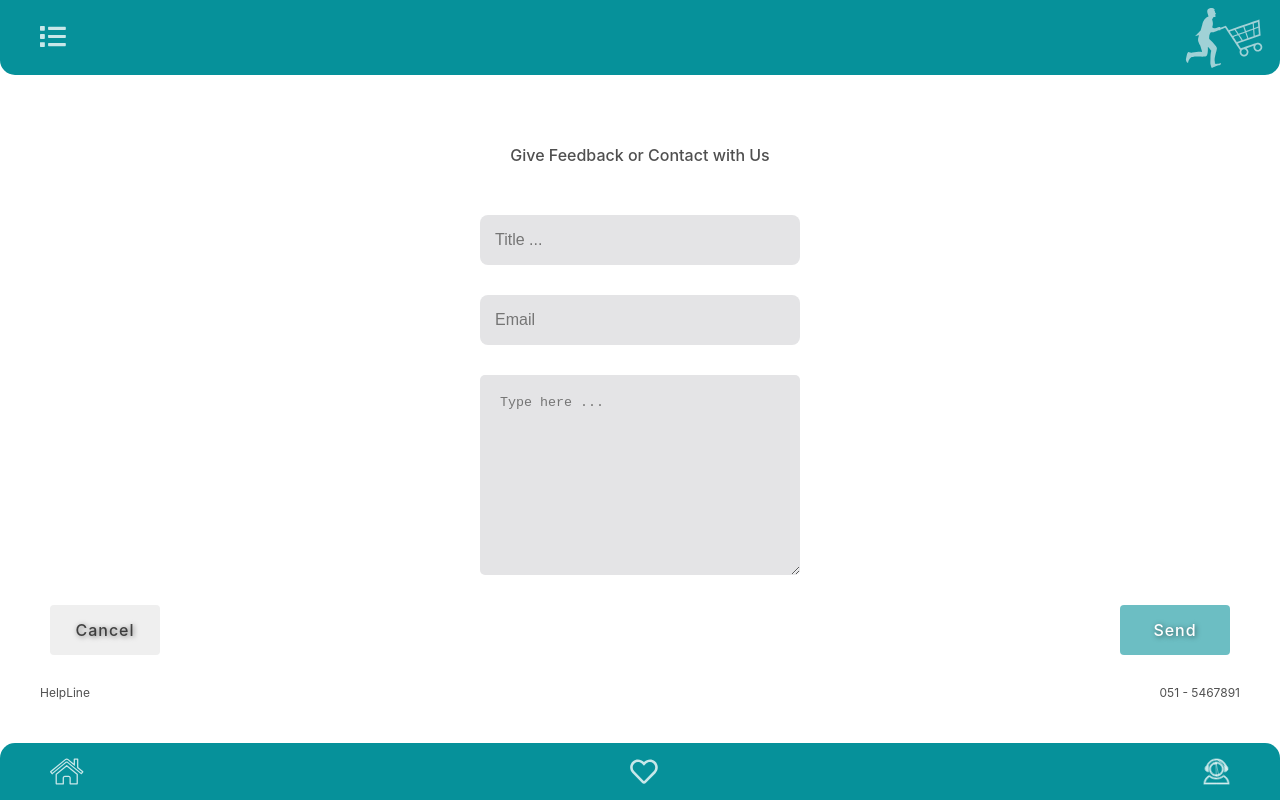
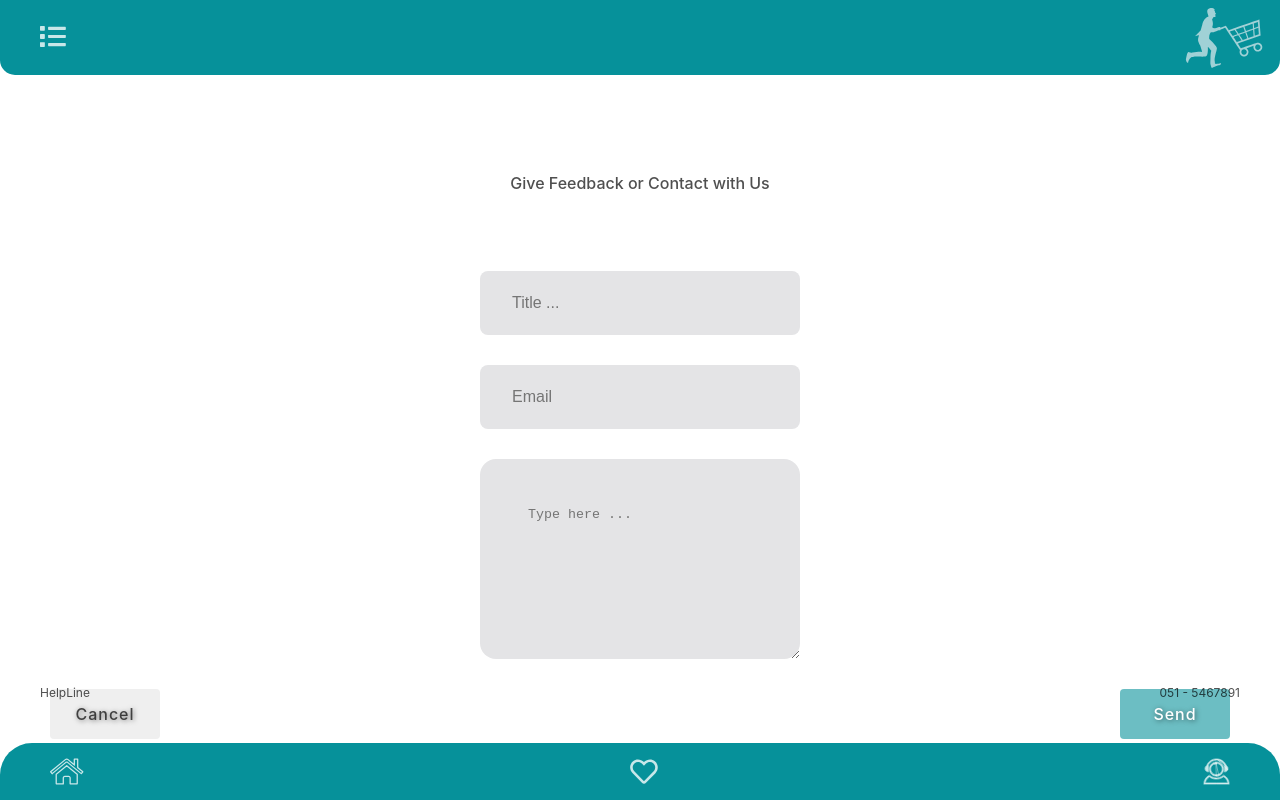
Before and after one commit to its-mustafa07/shopSmart, a React (Create React App) app: page /customer-services in a window 1280 px wide. Built offline with nearby package versions, Linux system fonts and the light colour scheme.

Commit message:
updating theme and settings page animations

```diff
--- a/src/pages/styles/customerContact.styles.js
+++ b/src/pages/styles/customerContact.styles.js
@@ -8,12 +8,14 @@ export const Form = styled.form`
   padding: 5rem 2rem;
   gap: 3rem;
 `;
+
 export const Buttons = styled.div`
   width: 100%;
   display: flex;
   justify-content: space-between;
   padding: 0 3rem;
 `;
+
 export const TextPara = styled.div`
   width: 100%;
   display: flex;
@@ -21,6 +23,7 @@ export const TextPara = styled.div`
   padding: 0 4rem;
   position: absolute;
   bottom: 10rem;
+
   p {
     color: ${(props) => props.theme.color.black};
     font-family: ${(props) => props.theme.typography.fontFamily};
@@ -30,6 +33,7 @@ export const TextPara = styled.div`
     line-height: normal;
   }
 `;
+
 export const ParagraphText = styled.div`
   color: ${(props) => props.theme.color.black};
   font-family: ${(props) => props.theme.typography.fontFamily};
--- a/src/theme.js
+++ b/src/theme.js
@@ -16,19 +16,48 @@ const theme = {
       lg: "1.8rem",
       xl: "2rem",
     },
+    fontSize: {
+      xxs: "1.2rem",
+      xs: "1.4rem",
+      sm: "1.6rem",
+      md: "2rem",
+      lg: "2.4rem",
+      xl: "2.8rem",
+      xxl: "3.2rem",
+    },
     fontWeight: {
       light: 300,
       regular: 400,
       exRegular: 500,
       bold: 600,
       extraBold: 800,
+      //     thin: 100,
+      // light: 300,
+      // regular: 400,
+      // medium: 500,
+      // bold: 700,
+      // extraBold: 800,
+      // black: 900,
     },
   },
   spacing: {
-    sm: ".5rem",
-    md: "1rem",
-    lg: "1.5rem",
-    xl: "2rem",
+    none: "0",
+    xxs: ".4rem",
+    xs: ".8rem",
+    sm: "1.6rem",
+    md: "2.4rem",
+    lg: "3.2rem",
+    xl: "4.8rem",
+    xxl: "6.4rem",
+  },
+  breakpoints: {
+    xs: "350px",
+    sm: "480px",
+    md: "768px",
+    lg: "992px",
+    xl: "1200px",
+    xxl: "1440px",
+    xxxl: "1600px",
   },
 };
 
```
